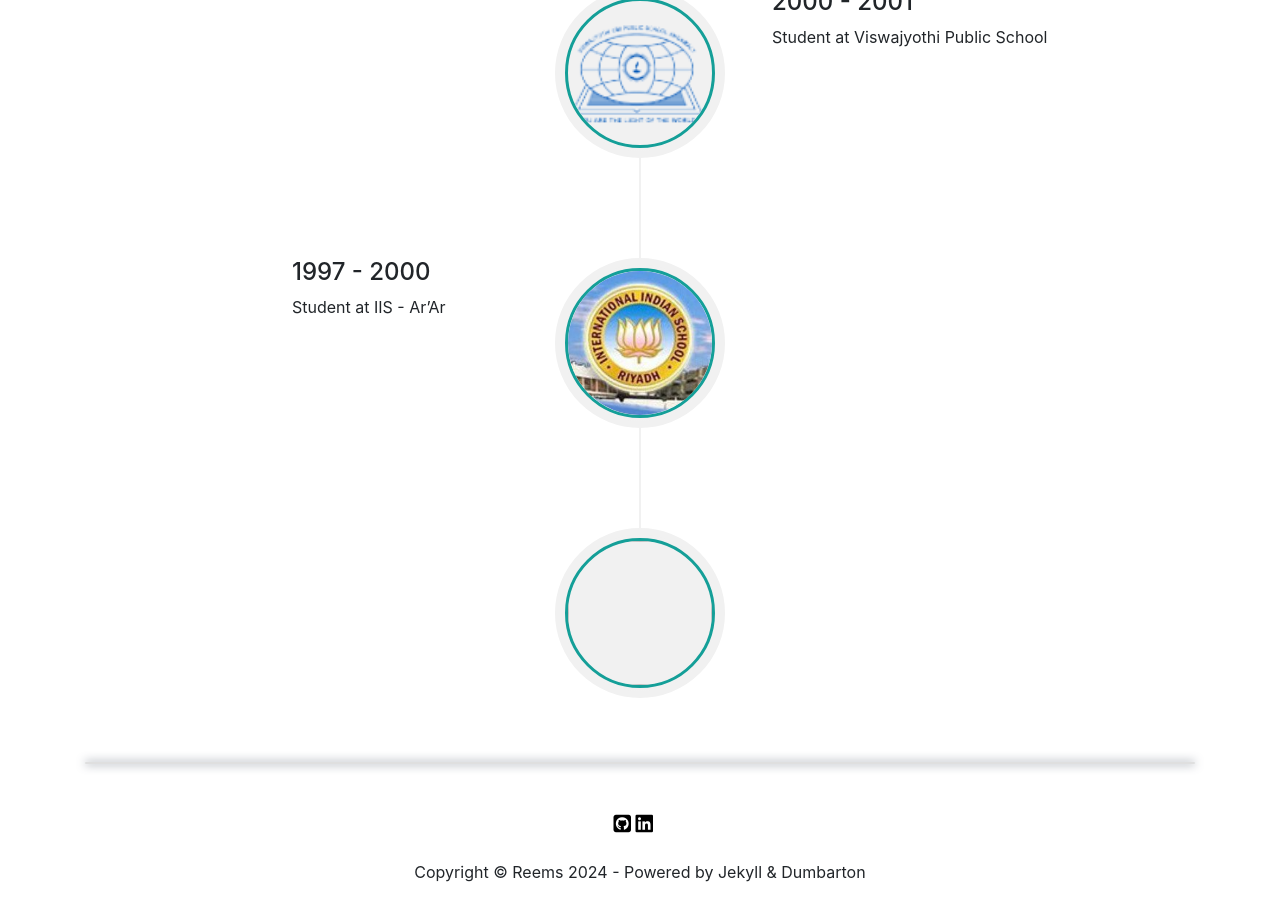
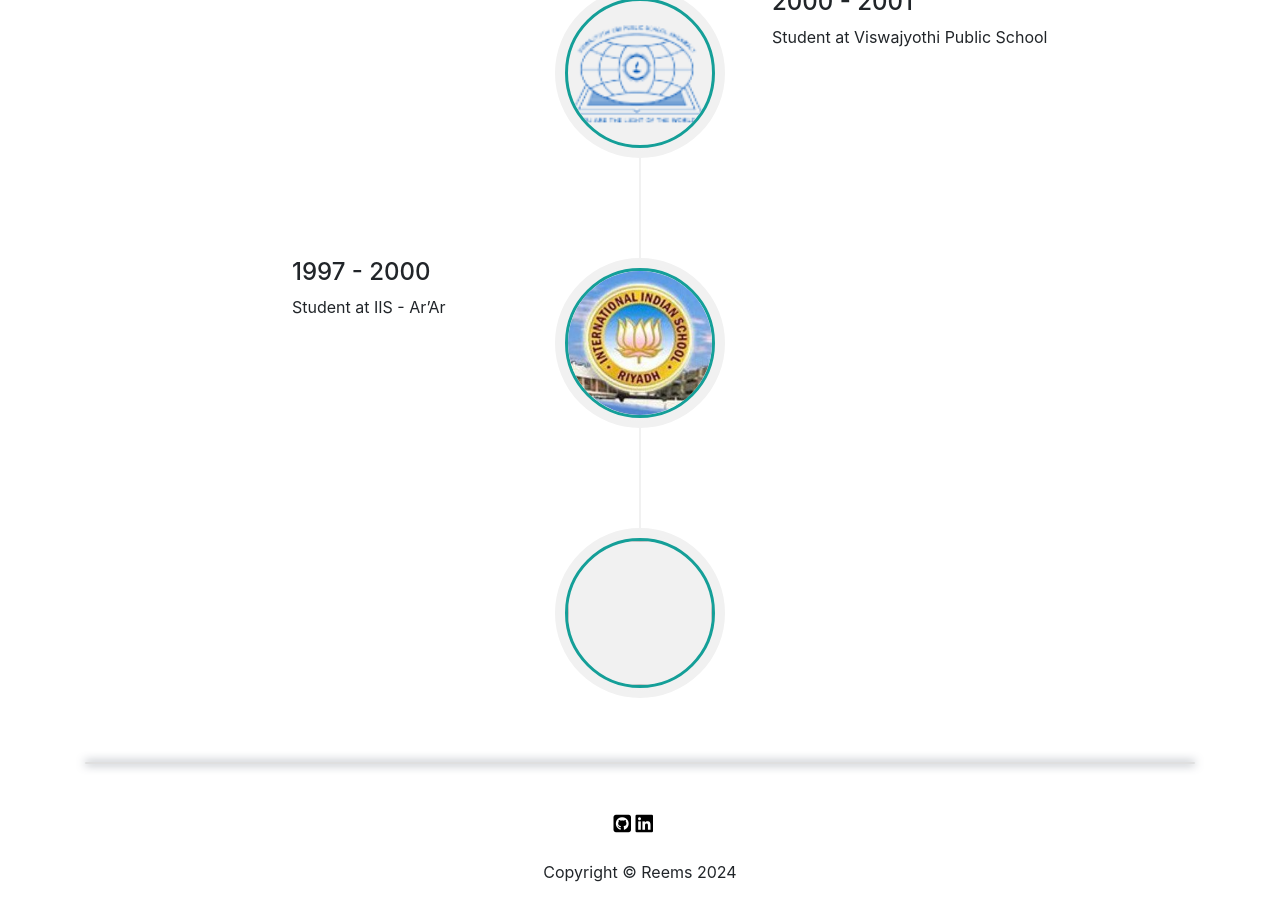
Before and after one commit to reemstk/reemstk.github.io, a Jekyll site: the page built from index.md, in a window 1280 px wide and 900 px high, scrolled down 2599 px. Built offline with Jekyll 4.4.1, drawn with Linux system fonts in a browser that asks for light colours; nearby versions of some CDN libraries; comment, search, counter and statistics services are not loaded; our own code applies the rules of GitHub Pages for plain Markdown files.

Commit message:
Update footer.html

```diff
--- a/_includes/footer.html
+++ b/_includes/footer.html
@@ -4,7 +4,7 @@
   <div class="container text-center">
     {% include social-footer.html %}
     <br></br>
-    <p>Copyright &copy; {{ site.author }} {{ site.time | date: "%Y" }} - Powered by Jekyll & Dumbarton</p>
+    <p>Copyright &copy; {{ site.author }} {{ site.time | date: "%Y" }}</p>
   </div>
 </footer>
 
```
